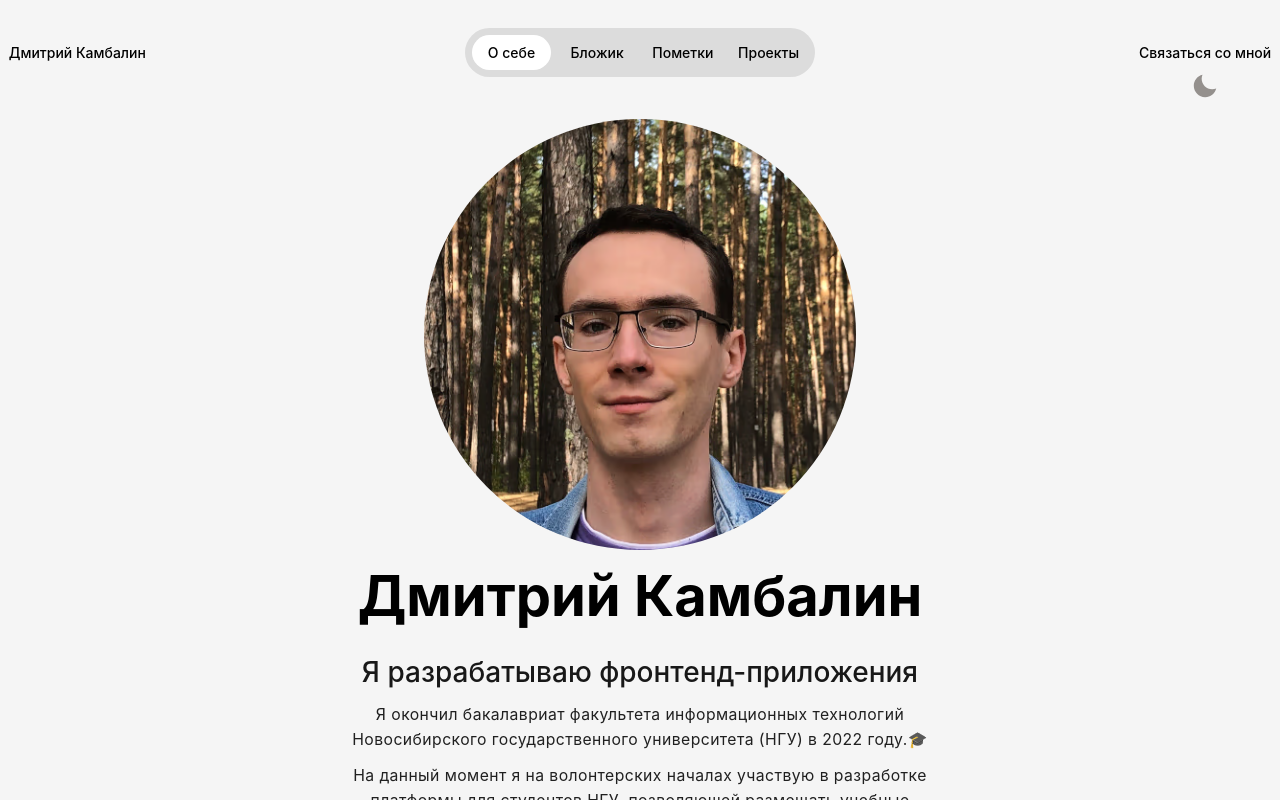
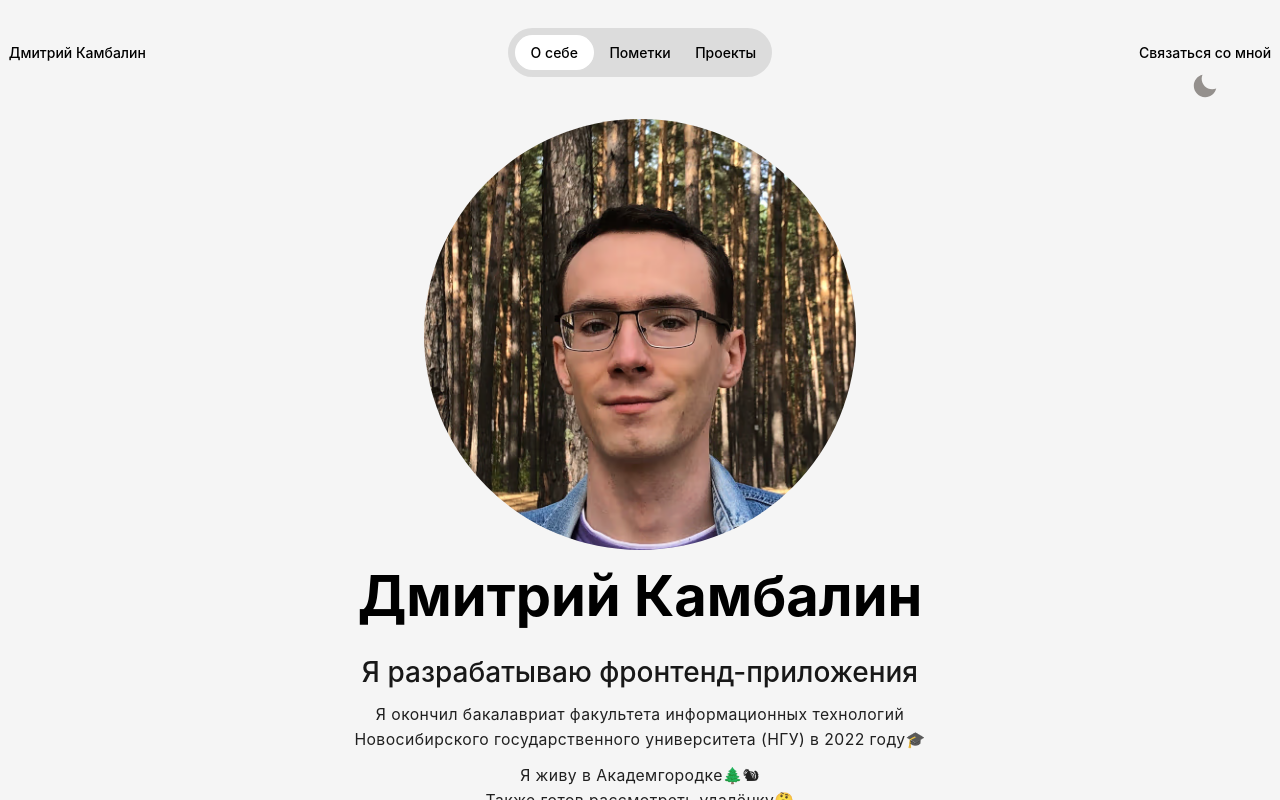
Before and after one commit to KambalaFish/kambalinsite, a Next.js app: page / in a window 1280 px wide. Built offline with nearby package versions, Linux system fonts and the light colour scheme.

Commit message:
content change

```diff
--- a/components/NavigationBar/navPages.ts
+++ b/components/NavigationBar/navPages.ts
@@ -1,6 +1,6 @@
 const navPages: { href: string; pageName: string }[] = [
   { href: '/', pageName: 'О себе' },
-  { href: '/blog', pageName: 'Бложик' },
+  // { href: '/blog', pageName: 'Бложик' },
   { href: '/bookmarks', pageName: 'Пометки' },
   { href: '/projects', pageName: 'Проекты' },
 ];
--- a/pages/index.tsx
+++ b/pages/index.tsx
@@ -47,19 +47,14 @@ const Home: NextPage = () => {
         <Container maxWidth={['40ch', '70ch']}>
           <Text textAlign={'center'} mb={['1.5rem', '0.75rem']}>
             Я окончил бакалавриат факультета информационных технологий Новосибирского
-            государственного университета (НГУ) в 2022 году.
+            государственного университета (НГУ) в 2022 году
             <span>🎓</span>
           </Text>
-          <Text mb={['1.5rem', '0.75rem']}>
-            На данный момент я на волонтерских началах участвую в разработке платформы для студентов
-            НГУ, позволяющей размещать учебные материалы, отзывы на преподавателей и тому подобное.
-            <span>🤓️🙏</span>
-          </Text>
           <Text mb={'0'}>
-            Я живу в Академгородке.
+            Я живу в Академгородке
             <span>🌲🐿</span>
             <br />
-            ️Готов рассмотреть вакансии с переездом в Питер или Москву.
+            ️Также готов рассмотреть удалёнку
             <span>🤔</span>
           </Text>
         </Container>
```
Also changed, not shown: components/CustomLink.tsx (+6 -4 lines).
